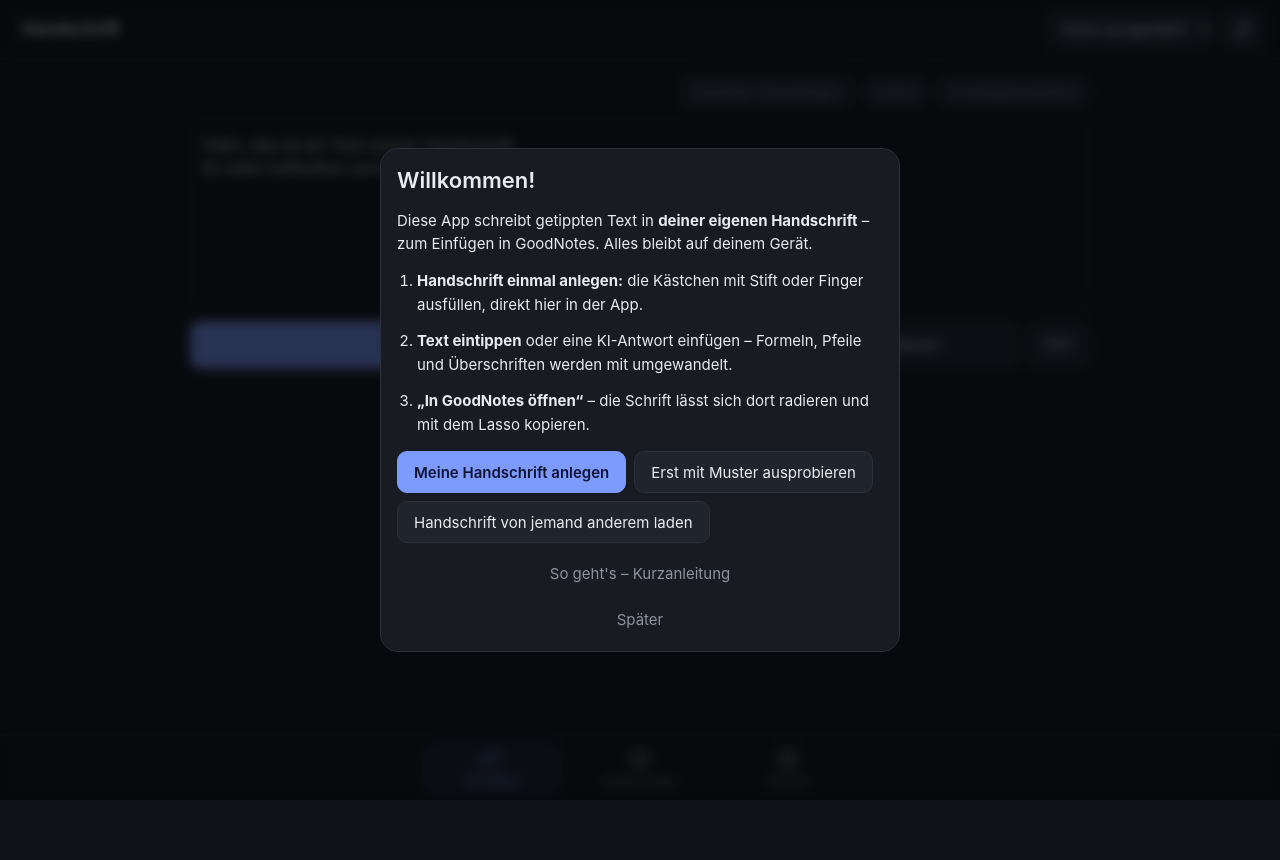
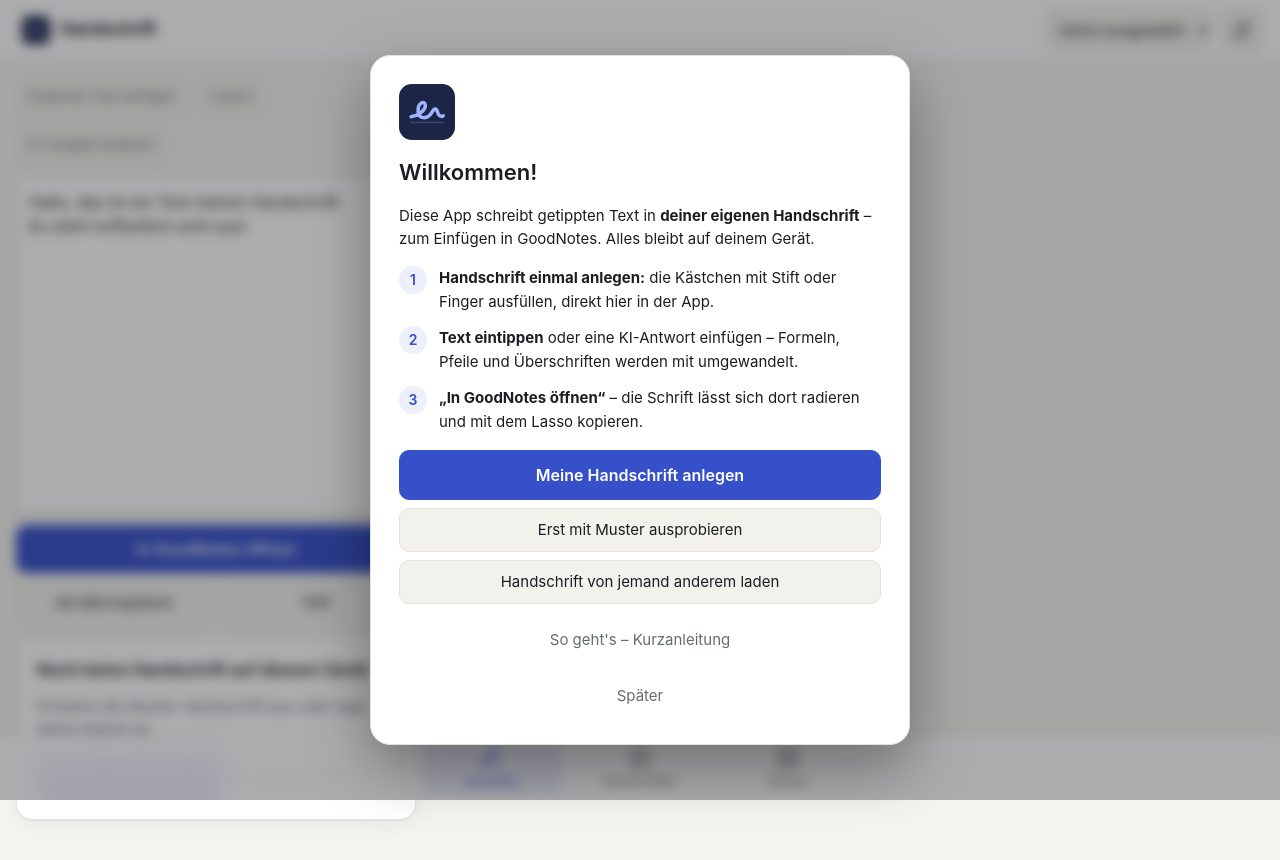
Before and after one commit to MrBanany/handschrift, a website built with Vite: page index.html in a window 1280 px wide. Before the commit the page ends 800 px from the top, so only its background shows below. Built offline with nearby package versions, Linux system fonts and the light colour scheme.

Commit message:
Design: ruhiges einheitliches Aussehen, Logo/App-Icon, Hell/Dunkel nach Gerät, iPad-/PC-Layout
- Farb-/Abstands-Tokens für dunkel und hell, Systemschrift, einheitliche Karten/Schatten
- Logo-Zeichen (inline SVG) in Kopfzeile und Willkommen; neues App-Icon (svg, 180/192/512) und Manifest-Farben
- Thema-Standard "Wie Gerät" (prefers-color-scheme)
- Tippflächen >= 44 px, Farbtupfer als 44-px-Tasten
- Ab 1024 px Schreiben zweispaltig (Text links fest, Papier rechts)
- Willkommen/Einrichtung: nummerierte Schritte, gestapelte Knöpfe
Keine Texte umbenannt, kein neues Verhalten, Papier/Exporte unverändert.

Co-Authored-By: Claude Opus 5.5 <noreply@anthropic.com>

```diff
--- a/index.html
+++ b/index.html
@@ -7,10 +7,10 @@
   <meta name="mobile-web-app-capable" content="yes" />
   <meta name="apple-mobile-web-app-title" content="Handschrift" />
   <meta name="apple-mobile-web-app-status-bar-style" content="black-translucent" />
-  <meta name="theme-color" content="#101217" />
+  <meta name="theme-color" content="#0f1115" />
   <script>
     // Before the CSS loads, so the app never flashes in the wrong theme.
-    { const t = localStorage.getItem('theme') || 'dark';
+    { const t = localStorage.getItem('theme') || 'auto';
       document.documentElement.dataset.theme = t === 'auto' ? (matchMedia('(prefers-color-scheme: light)').matches ? 'light' : 'dark') : t; }
   </script>
   <link rel="manifest" href="./manifest.webmanifest" />
@@ -19,13 +19,20 @@
   <title>Handschrift</title>
 </head>
 <body>
+  <!-- the logo mark: same drawing as public/icon.svg -->
+  <svg width="0" height="0" style="position:absolute" aria-hidden="true"><symbol id="mark" viewBox="0 0 512 512">
+    <rect width="512" height="512" rx="116" fill="var(--logo-bg, #1d2547)" />
+    <path d="M104 352H408" stroke="var(--logo-rule, #3a4672)" stroke-width="12" stroke-linecap="round" />
+    <path d="M110 300C170 290 250 240 240 190C232 150 170 170 175 250C180 320 260 330 300 260C320 225 340 215 350 250C358 285 380 305 405 290" fill="none" stroke="var(--logo-ink, #9fb4ff)" stroke-width="32" stroke-linecap="round" stroke-linejoin="round" />
+  </symbol></svg>
   <header class="topbar">
-    <button data-tab="write" class="brand on">Handschrift</button>
+    <button data-tab="write" class="brand on"><svg class="logo" viewBox="0 0 512 512" aria-hidden="true"><use href="#mark" /></svg>Handschrift</button>
     <select id="set" aria-label="Handschrift auswählen"></select>
     <button id="settingsOpen" class="icon" aria-label="Einstellungen"><svg viewBox="0 0 24 24"><path d="M4 7h10M18 7h2M4 17h2M10 17h10" /><circle cx="16" cy="7" r="2" /><circle cx="8" cy="17" r="2" /></svg></button>
   </header>
   <main>
     <section id="write" class="tab on">
+      <div class="compose">
       <div id="install" class="note info install" hidden>
         <span id="installText"></span>
         <span class="row"><button id="installBtn" class="primary" hidden>Installieren</button><button id="installClose">Später</button></span>
@@ -53,8 +60,11 @@
           <button data-goto="manage">Eigene anlegen</button>
         </div>
       </div>
+      </div>
+      <div class="paper-col">
       <p id="previewHint" class="muted small preview-hint">Buchstaben antippen zum Austauschen · lange drücken zum Kopieren</p>
       <div id="preview" class="preview"></div>
+      </div>
     </section>
 
     <section id="manage" class="tab">
@@ -249,6 +259,7 @@
 
   <div id="welcome" class="overlay" hidden>
     <div class="sheet welcome">
+      <svg class="logo big" viewBox="0 0 512 512" aria-hidden="true"><use href="#mark" /></svg>
       <h2>Willkommen!</h2>
       <p>Diese App schreibt getippten Text in <b>deiner eigenen Handschrift</b> – zum Einfügen in GoodNotes. Alles bleibt auf deinem Gerät.</p>
       <ol class="steps">
--- a/src/main.ts
+++ b/src/main.ts
@@ -977,10 +977,10 @@ function renderGrid() {
 // ---------- appearance (the inline script in index.html applies it before first paint) ----------
 const lightQuery = matchMedia('(prefers-color-scheme: light)');
 function applyTheme() {
-  const t = localStorage.getItem('theme') || 'dark';
+  const t = localStorage.getItem('theme') || 'auto';
   const eff = t === 'auto' ? (lightQuery.matches ? 'light' : 'dark') : t;
   document.documentElement.dataset.theme = eff;
-  document.querySelector('meta[name=theme-color]')!.setAttribute('content', eff === 'light' ? '#f3f2ee' : '#101217');
+  document.querySelector('meta[name=theme-color]')!.setAttribute('content', eff === 'light' ? '#f5f4f0' : '#0f1115');
   document.querySelectorAll<HTMLButtonElement>('#theme button').forEach((b) => b.classList.toggle('on', b.dataset.theme === t));
 }
 document.querySelectorAll<HTMLButtonElement>('#theme button').forEach((b) => b.onclick = () => { localStorage.setItem('theme', b.dataset.theme!); applyTheme(); });
--- a/src/style.css
+++ b/src/style.css
@@ -1,8 +1,9 @@
 :root {
-  --bg: #101217; --surface: #181b22; --raised: #20242d; --line: #2b303b; --text: #e9ebf0; --muted: #8d93a1;
-  --accent: #7d9bff; --accent-ink: #0d1430; --accent-soft: rgba(125,155,255,.12); --warn: #ff8a7a; --warn-soft: rgba(255,138,122,.1);
-  --paper: #fbfaf6; --radius: 14px; --tabbar: 64px;
-  font: 15px/1.45 -apple-system, BlinkMacSystemFont, "Segoe UI", system-ui, sans-serif;
+  --bg: #0f1115; --surface: #171a20; --raised: #1f232b; --line: #2a2f38; --text: #eceef2; --muted: #9097a4;
+  --accent: #8aa4ff; --accent-ink: #0b1230; --accent-soft: rgba(138,164,255,.13); --warn: #ff8a7a; --warn-soft: rgba(255,138,122,.1);
+  --hover: #272c36; --shadow: 0 1px 0 rgba(255,255,255,.03) inset, 0 8px 24px rgba(0,0,0,.25);
+  --paper: #fbfaf6; --radius: 16px; --tabbar: 64px; --content: 880px; --touch: 44px;
+  font: 15px/1.5 -apple-system, BlinkMacSystemFont, "SF Pro Text", "Segoe UI", system-ui, sans-serif;
   color: var(--text); color-scheme: dark; -webkit-tap-highlight-color: transparent;
 }
 * { box-sizing: border-box; }
@@ -37,7 +38,7 @@ button, .button {
   background: var(--raised); color: var(--text); cursor: pointer; display: inline-flex; align-items: center; justify-content: center; gap: 6px; white-space: nowrap;
   transition: background .15s, transform .1s;
 }
-button:hover, .button:hover { background: #282d38; }
+button:hover, .button:hover { background: var(--hover); }
 button:active, .button:active { transform: scale(.97); }
 .primary { background: var(--accent); color: var(--accent-ink); border-color: var(--accent); font-weight: 600; }
 .primary:hover { background: #95adff; }
@@ -164,12 +165,13 @@ details > * + * { margin-top: 10px; }
 
 /* light theme: same layout, swapped palette */
 :root[data-theme=light] {
-  --bg: #f3f2ee; --surface: #ffffff; --raised: #f1f0ec; --line: #e1dfd8; --text: #1d1f24; --muted: #6b6f78;
-  --accent: #3d5bd6; --accent-ink: #ffffff; --accent-soft: rgba(61,91,214,.09); --warn: #c0392b; --warn-soft: rgba(192,57,43,.08);
+  --bg: #f5f4f0; --surface: #ffffff; --raised: #f2f1ec; --line: #e4e2db; --text: #1b1d22; --muted: #666a73;
+  --accent: #3550c8; --accent-ink: #ffffff; --accent-soft: rgba(53,80,200,.09); --warn: #c0392b; --warn-soft: rgba(192,57,43,.08);
+  --hover: #e9e8e3; --shadow: 0 1px 2px rgba(20,22,30,.05), 0 6px 20px rgba(20,22,30,.05);
   color-scheme: light;
 }
-[data-theme=light] button:hover, [data-theme=light] .button:hover { background: #e9e8e3; }
-[data-theme=light] .primary:hover { background: #3450c4; }
+[data-theme=light] button:hover, [data-theme=light] .button:hover { background: var(--hover); }
+[data-theme=light] .primary:hover { background: #2c45b4; }
 [data-theme=light] .seg button.on { background: var(--surface); box-shadow: 0 1px 2px rgba(0,0,0,.08); }
 [data-theme=light] .topbar { background: rgba(255,255,255,.9); }
 [data-theme=light] .info { color: #2c4296; }
@@ -213,8 +215,55 @@ details > * + * { margin-top: 10px; }
 .add-part input { flex: 1; min-width: 0; font: inherit; height: 42px; padding: 0 12px; border-radius: 10px; border: 1px solid var(--line); background: var(--raised); color: var(--text); }
 .textbar { display: flex; justify-content: flex-end; gap: 8px; flex-wrap: wrap; }
 .small-btn { font-size: 13px; min-height: 34px; padding: 0 12px; border-radius: 10px; color: var(--muted); }
+/* ---------- design 2: one calm system (content width, touch sizes, cards, two columns on wide screens) ---------- */
+.topbar { padding-inline: max(16px, calc((100% - var(--content)) / 2)); }
+.topbar .brand { gap: 10px; font-size: 17px; letter-spacing: -.01em; min-height: var(--touch); }
+.logo { width: 28px; height: 28px; flex: none; }
+.logo.big { width: 56px; height: 56px; }
+[data-theme=light] { --logo-bg: #1d2547; }
+.topbar select, .history { min-height: var(--touch); height: auto; }
+.icon { width: var(--touch); min-height: var(--touch); }
+button, .button { min-height: var(--touch); }
+.small-btn, .list button, .install button, .sheet-head button, .link, .chip { min-height: 40px; }
+.seg button, .seg.small button { min-height: 38px; }
+.card { max-width: var(--content); padding: 20px; box-shadow: var(--shadow); }
+.card h2 { font-size: 17px; letter-spacing: -.01em; }
+h1 { max-width: var(--content); font-size: 28px; margin: 8px auto 18px; }
+#glyphs > h1, #glyphs > p { max-width: 1100px; }
+.sheet { border-radius: 20px; padding: 20px; box-shadow: 0 24px 60px rgba(0,0,0,.35); }
+/* colour dots keep their size, but the tap target is 44 px */
+.swatches { gap: 2px; }
+.swatches button { width: var(--touch); height: var(--touch); padding: 8px; border: 0; background: var(--c) content-box; box-shadow: inset 0 0 0 7px var(--surface), inset 0 0 0 8px #4a5060; }
+.swatches button.on { box-shadow: inset 0 0 0 5px var(--surface), inset 0 0 0 7px var(--accent); }
+.swatches button.same { background: linear-gradient(135deg, transparent 44%, var(--muted) 44% 56%, transparent 56%) content-box, var(--raised) content-box; }
+.swatches input { width: var(--touch); height: var(--touch); padding: 6px; }
+[data-theme=light] .swatches button:not(.on) { box-shadow: inset 0 0 0 7px var(--surface), inset 0 0 0 8px #c9c7c0; }
+/* Schreiben: text box and buttons as one block; on wide screens the page sits next to it */
+#write.on { max-width: var(--content); }
+.compose { display: flex; flex-direction: column; gap: 12px; }
+.paper-col { display: flex; flex-direction: column; min-width: 0; }
+#write textarea { background: var(--surface); box-shadow: var(--shadow); }
+.textbar { justify-content: flex-start; }
+.textbar .history { margin-left: auto; flex: 0 1 190px; min-width: 120px; }
+@media (min-width: 1024px) {
+  #write.on { display: grid; grid-template-columns: minmax(340px, 400px) minmax(0, 1fr); gap: 28px; max-width: 1280px; align-items: start; }
+  .compose { position: sticky; top: calc(var(--touch) + 32px + env(safe-area-inset-top)); }
+  #write textarea { min-height: 42vh; }
+  #write .actions { grid-template-columns: 1fr 1fr; }
+  #write .actions .primary { grid-column: 1 / 3; }
+  .topbar { padding-inline: max(16px, calc((100% - 1280px) / 2)); }
+}
+/* welcome, set-up, how-to: centred, numbered steps as circles */
+.welcome { max-width: 540px; padding: 28px; gap: 16px; }
+.welcome .logo.big { align-self: flex-start; }
+.welcome .steps, .card .steps { list-style: none; padding: 0; counter-reset: step; }
+.welcome .steps > li, .card .steps > li { counter-increment: step; position: relative; padding-left: 40px; }
+.welcome .steps > li::before, .card .steps > li::before { content: counter(step); position: absolute; left: 0; top: 0; width: 28px; height: 28px; border-radius: 50%; background: var(--accent-soft); color: var(--accent); font-weight: 600; font-size: 14px; display: grid; place-items: center; }
+.welcome > .row { flex-direction: column; align-items: stretch; }
+.welcome > .row > * { width: 100%; }
+#welcome .row .primary { min-height: 50px; font-size: 16px; }
 /* design polish: calmer inline buttons, clear focus, visible active tab */
-.steps li > button, .steps li > .button { min-height: 32px; padding: 0 10px; font-size: 14px; margin: 2px 0; vertical-align: baseline; }
+.steps li > button, .steps li > .button { min-height: var(--touch); padding: 0 12px; font-size: 14px; margin: 2px 0; vertical-align: middle; }
 .steps li { line-height: 1.6; }
 textarea { transition: border-color .15s, box-shadow .15s; }
 textarea:focus { outline: none; border-color: var(--accent); box-shadow: 0 0 0 3px var(--accent-soft); }
```
Also changed, not shown: public/apple-touch-icon.png, public/icon-192.png, public/icon-512.png (added), public/icon.svg, public/manifest.webmanifest.
